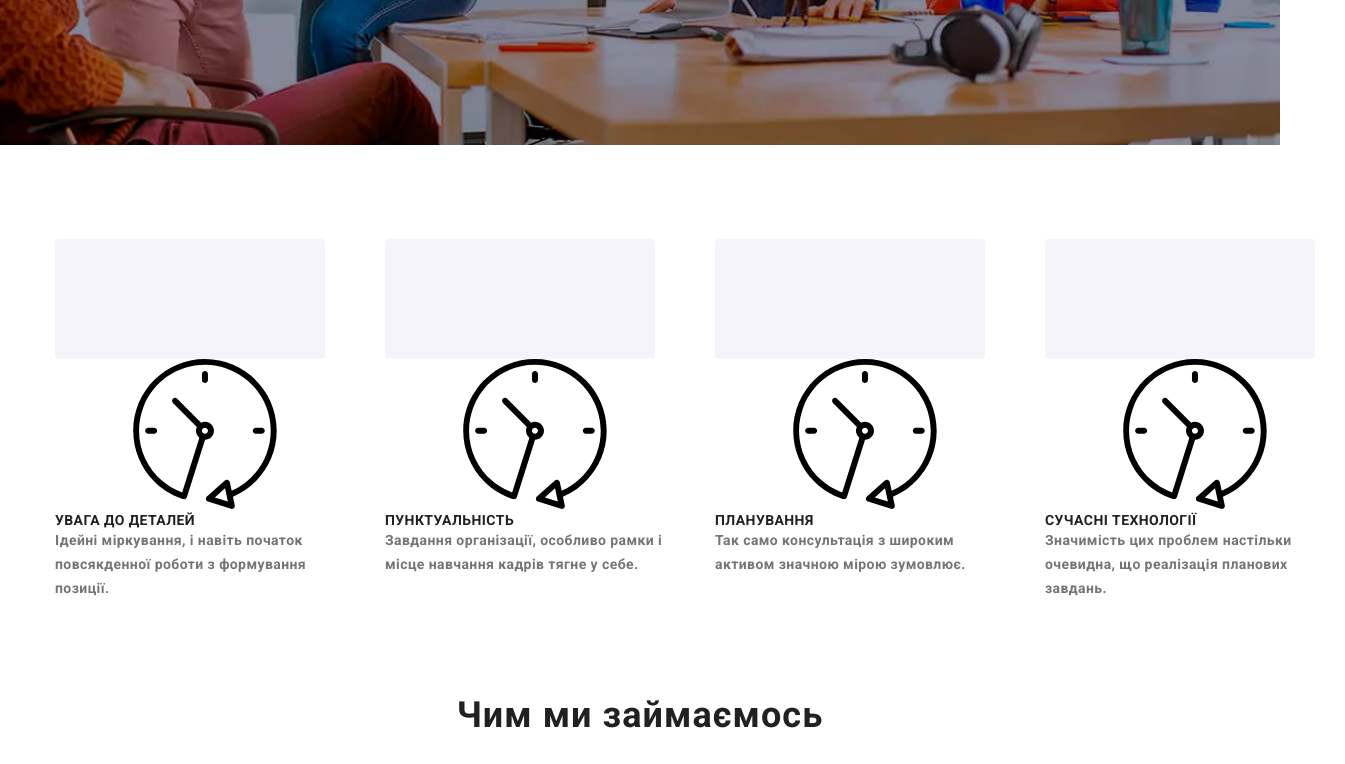
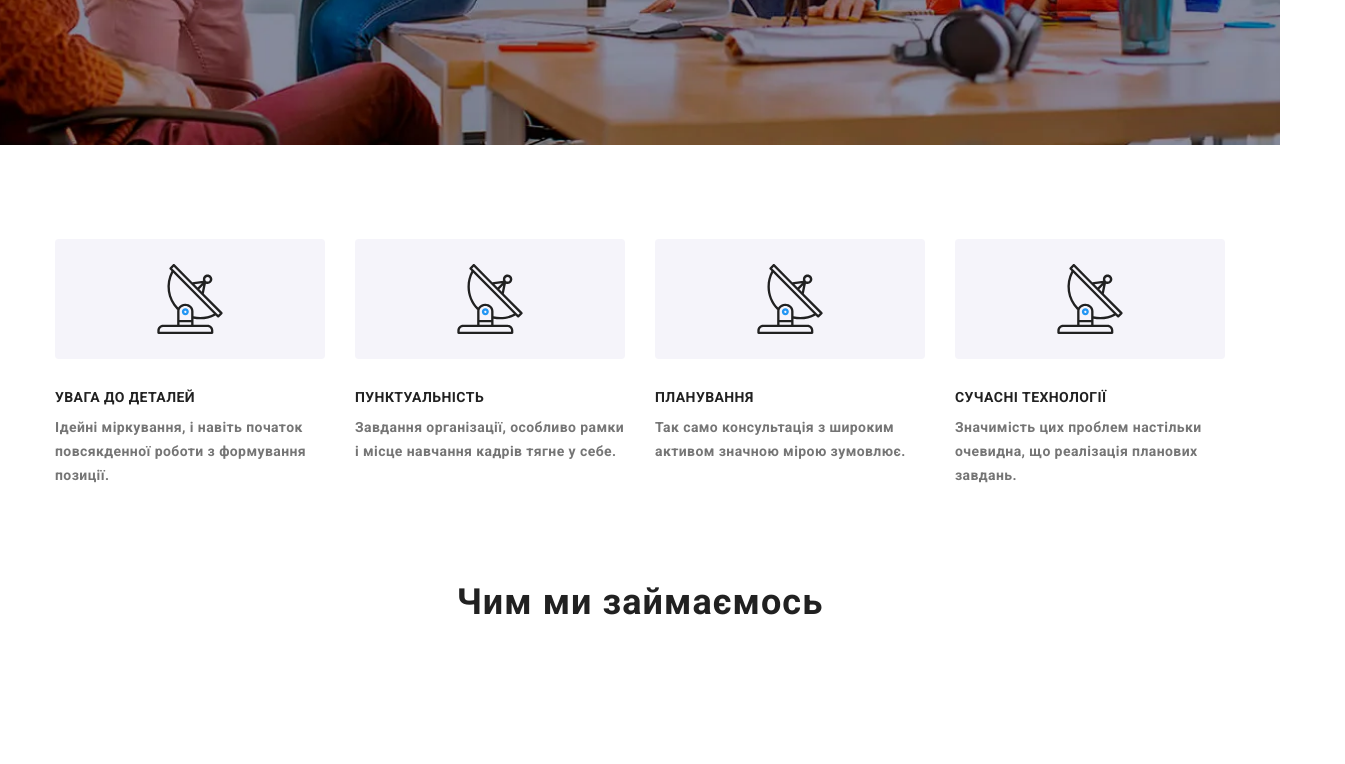
Before and after one commit to Spartanek/svg_a, a plain HTML site: page index.html in a window 1280 px wide. Shown: the part 537-1301 px from the top of the page, 1345 px wide, since content can reach past the window. Drawn offline with Linux system fonts and the light colour scheme.

Commit message:
in process of fixing

```diff
--- a/index.html
+++ b/index.html
@@ -87,37 +87,25 @@
         <div class="container">
           <h2 class="visually-hidden">Advantages</h2>
           <ul class="advantages-ul">
-            <li>
-              <svg class="svg-absolute">
-                <use href="./symbol-defs.svg#icon-clock-omg"></use>
-              </svg>
+            <li class="lishka before-antenna">
               <h3 class="advantages-h3">УВАГА ДО ДЕТАЛЕЙ</h3>
               <p class="advantages-p">
                 Ідейні міркування, і навіть початок повсякденної роботи з формування позиції.
               </p>
             </li>
-            <li>
-              <svg class="svg-absolute">
-                <use href="./symbol-defs.svg#icon-clock-omg"></use>
-              </svg>
+            <li class="lishka before-antenna">
               <h3 class="advantages-h3">ПУНКТУАЛЬНІСТЬ</h3>
               <p class="advantages-p">
                 Завдання організації, особливо рамки і місце навчання кадрів тягне у себе.
               </p>
             </li>
-            <li>
-              <svg class="svg-absolute">
-                <use href="./symbol-defs.svg#icon-clock-omg"></use>
-              </svg>
+            <li class="lishka before-antenna">
               <h3 class="advantages-h3">ПЛАНУВАННЯ</h3>
               <p class="advantages-p">
                 Так само консультація з широким активом значною мірою зумовлює.
               </p>
             </li>
-            <li>
-              <svg class="svg-absolute">
-                <use href="./symbol-defs.svg#icon-clock-omg"></use>
-              </svg>
+            <li class="lishka before-antenna">
               <h3 class="advantages-h3">СУЧАСНІ ТЕХНОЛОГІЇ</h3>
               <p class="advantages-p">
                 Значимість цих проблем настільки очевидна, що реалізація планових завдань.
--- a/stylles.css
+++ b/stylles.css
@@ -146,6 +146,7 @@ nav {
   line-height: normal;
   letter-spacing: 0.42px;
   text-transform: uppercase;
+  margin-bottom: 10px;
 }
 .advantages-p {
   color: #757575;
@@ -164,15 +165,33 @@ nav {
 .advantages-ul > li {
   position: relative;
 }
-.advantages-ul > li:before {
+/* .advantages-ul > li:before {
   content: '';
   display: block;
   width: 270px;
   height: 120px;
   border-radius: 4px;
   background: #f5f4fa;
+  background-image: url(./symbol-defs.svg#icon-antena-omg);
+} */
+.lishka::before {
+  content: '';
+  width: 270px;
+  height: 120px;
+  border-radius: 4px;
+  background: #f5f4fa;
+  display: block;
+  background-position: center;
+  background-repeat: no-repeat;
 }
-
+.before-antenna::before {
+  content: '';
+  /* display: block; */
+  background-image: url(./antena.svg);
+  margin-bottom: 30px;
+  /* width: 20px;
+  height: 20px; */
+}
 /* .svg-absolute {
   position: absolute;
   width: 70px;
```
Also changed, not shown: antena.svg (added).
